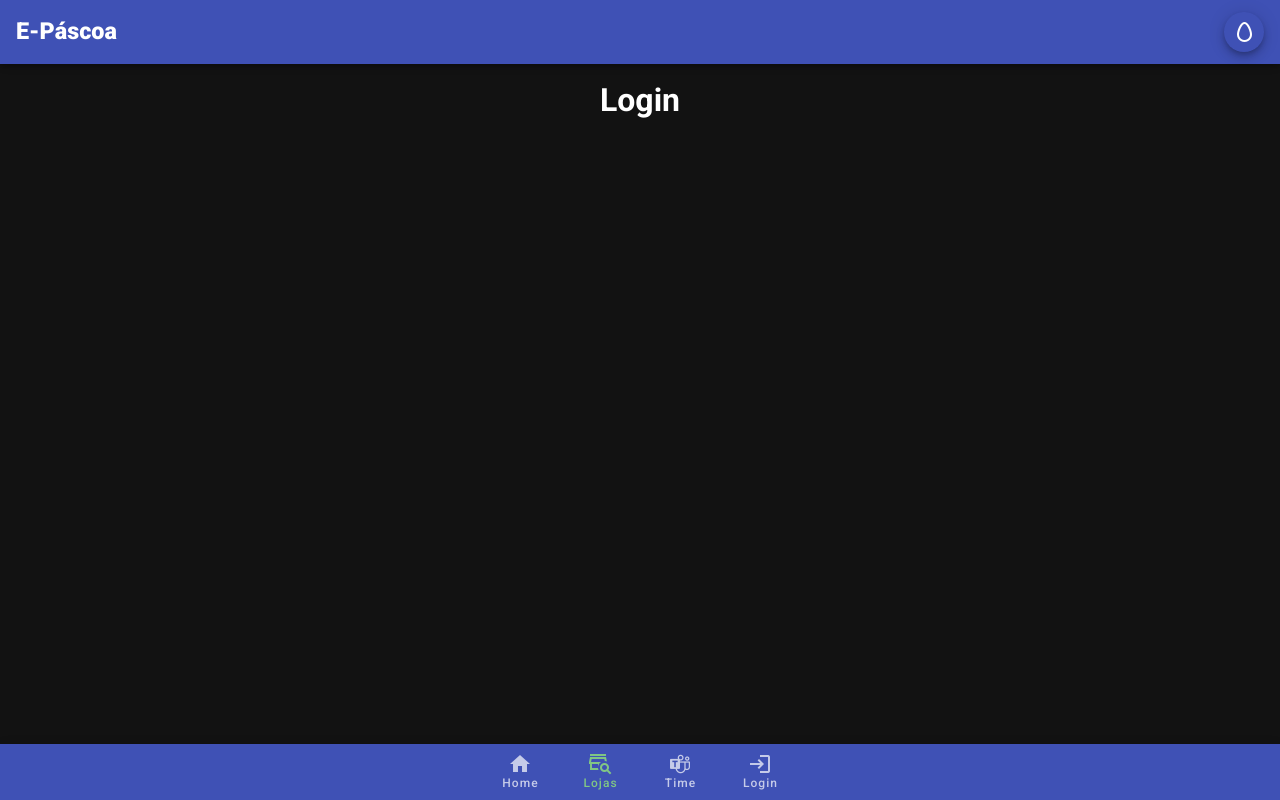
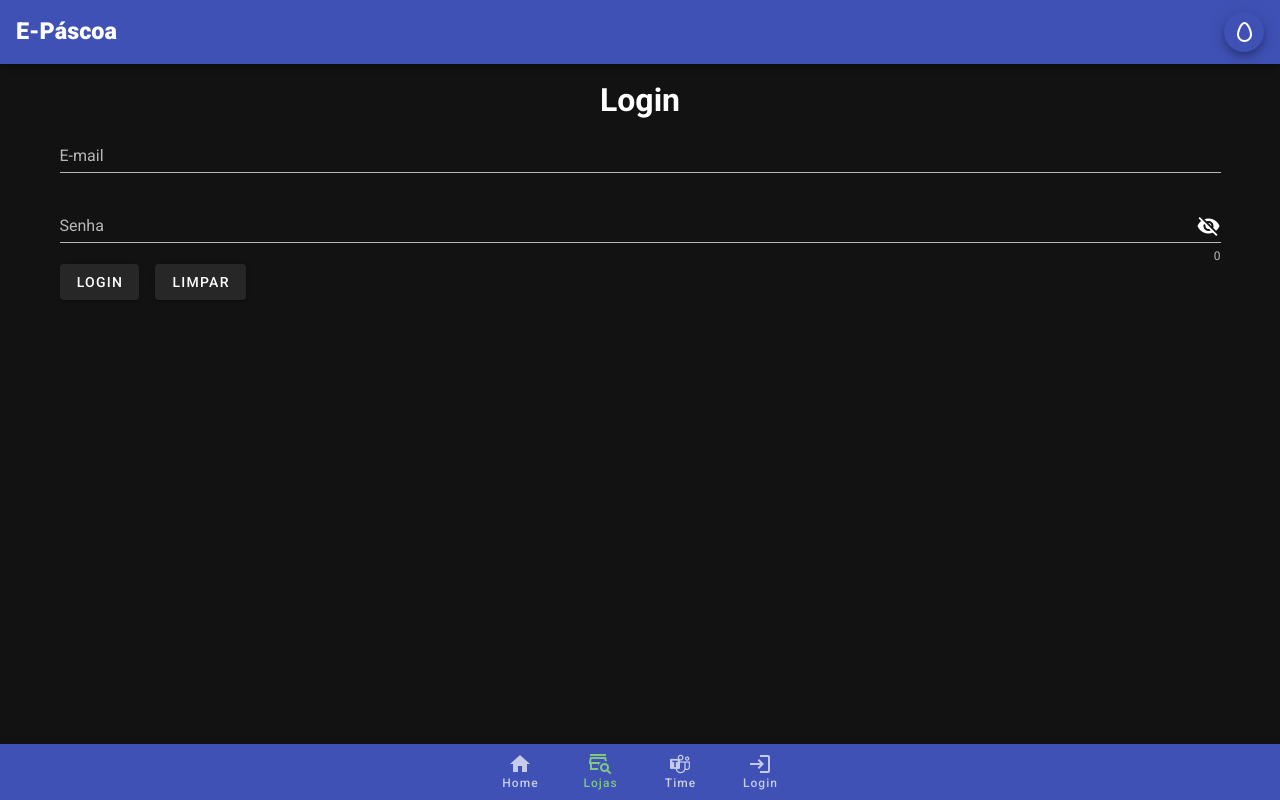
Before and after one commit to tanurematheus/ProjetoTime17, a Vue app: page /#/login in a window 1280 px wide. Built offline with nearby package versions, Linux system fonts and the light colour scheme.

Commit message:
tela login

```diff
--- a/package.json
+++ b/package.json
@@ -11,6 +11,7 @@
     "core-js": "^3.8.3",
     "vue": "^2.6.14",
     "vue-router": "^3.5.1",
+    "vuelidate": "^0.7.7",
     "vuetify": "^2.6.0"
   },
   "devDependencies": {
--- a/src/main.js
+++ b/src/main.js
@@ -2,8 +2,11 @@ import Vue from 'vue'
 import App from './App.vue'
 import vuetify from './plugins/vuetify'
 import router from './router'
+import Vuelidate from 'vuelidate'
 
 Vue.config.productionTip = false
+
+Vue.use(Vuelidate)
 
 new Vue({
   vuetify,
--- a/src/views/LoginView.vue
+++ b/src/views/LoginView.vue
@@ -1,5 +1,87 @@
 <template>
   <v-container>
     <h1 class="text-center">Login</h1>
+
+    <form>
+    <v-text-field
+      v-model="email"
+      :error-messages="emailErrors"
+      label="E-mail"
+      required
+      @input="$v.email.$touch()"
+      @blur="$v.email.$touch()"
+    ></v-text-field>
+
+    <v-text-field
+            v-model="password"
+            :append-icon="show1 ? 'mdi-eye' : 'mdi-eye-off'"
+            :rules="[rules.required, rules.min]"
+            :type="show1 ? 'text' : 'password'"
+            name="input-10-1"
+            label="Senha"
+            hint="At least 8 characters"
+            counter
+            @click:append="show1 = !show1"
+     ></v-text-field>
+
+    <v-btn
+      class="mr-4"
+      @click="submit"
+    >
+      login
+    </v-btn>
+    <v-btn @click="clear">
+      limpar
+    </v-btn>
+  </form>
+
   </v-container>
 </template>
+
+<script>
+  import { required, email } from 'vuelidate/lib/validators'
+
+  export default {
+
+    validations: {
+      email: { required, email },
+    },
+
+    data () {
+      return {
+        email: '',
+        show1: false,
+        password: '',
+        rules: {
+          required: value => !!value || 'Required.',
+          min: v => v.length >= 8 || 'Min 8 characters',
+          emailMatch: () => (`The email and password you entered don't match`),
+        },
+      }
+    },
+    computed: {
+      emailErrors () {
+        const errors = []
+        if (!this.$v.email.$dirty) return errors
+        !this.$v.email.email && errors.push('Must be valid e-mail')
+        !this.$v.email.required && errors.push('E-mail is required')
+        return errors
+      },
+    },
+
+    methods: {
+      submit () {
+        this.$v.$touch()
+      },
+      clear () {
+        this.$v.$reset()
+        this.email = ''
+        this.password = ''
+      },
+    },
+  }
+</script>
+
+<style scoped>
+
+</style>
```
Also changed, not shown: 1 other file (tests, documents, lock files or other folders).
